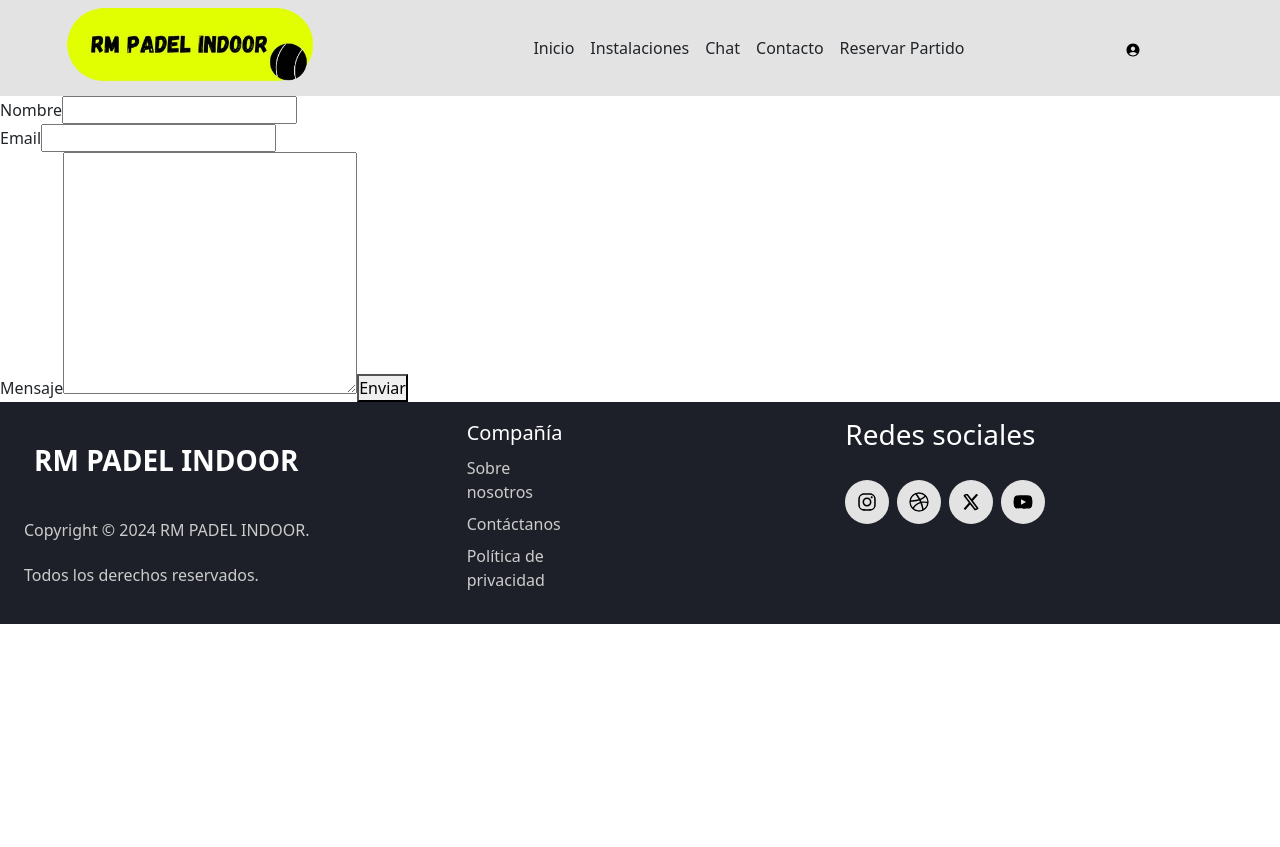
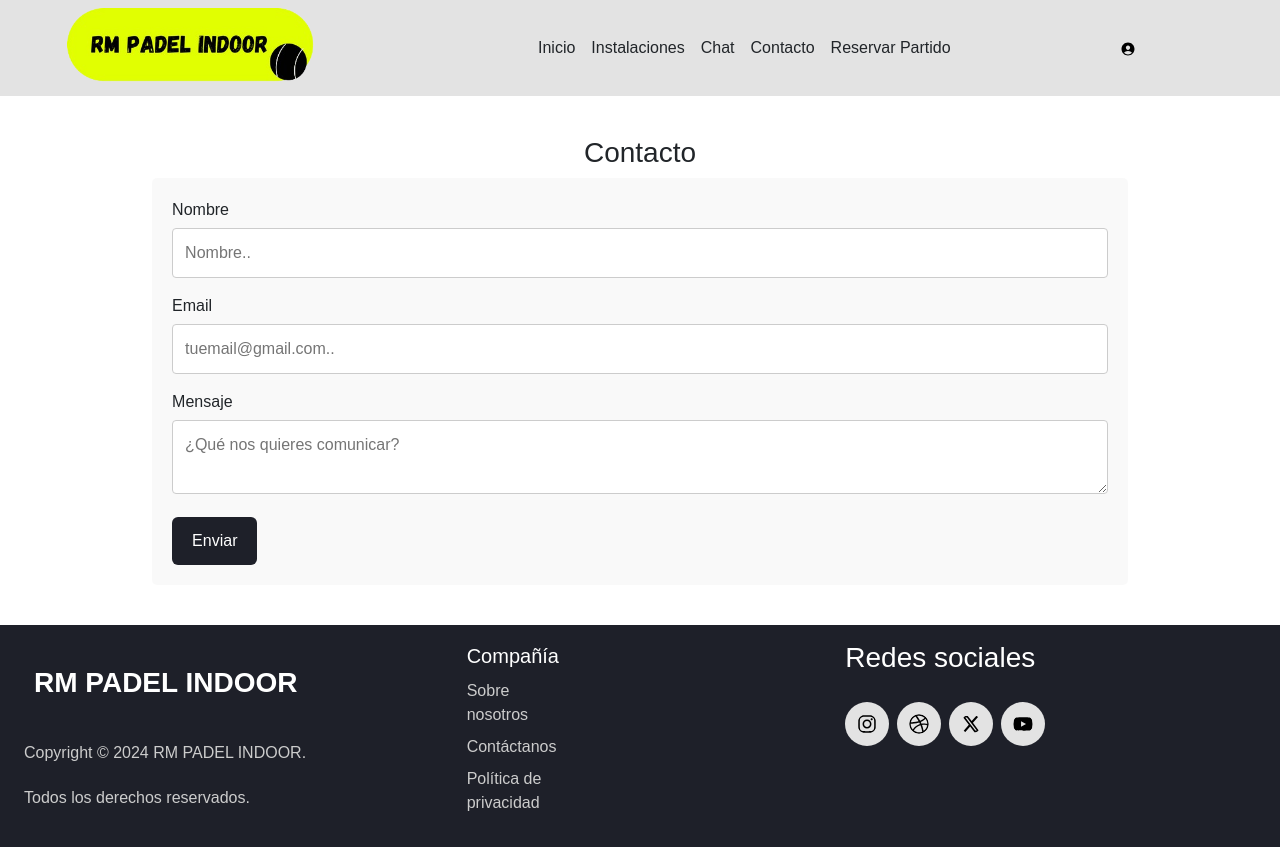
Before and after one commit to rubenmh4/frontTFG, a React (Vite) app in the folder front-end-tfg/: page /contacto in a window 1280 px wide. Before the commit the page ends 800 px from the top, so only its background shows below. Built offline with nearby package versions, Linux system fonts and the light colour scheme.

Commit message:
Page Contact done with style and functions

```diff
--- /dev/null
+++ b/front-end-tfg/src/Pages/Contacto/Contacto.css
@@ -0,0 +1,42 @@
+body {font-family: Arial, Helvetica, sans-serif;}
+* {box-sizing: border-box;}
+
+
+.form-contacto input[type=text] ,input[type=email],textarea {
+  width: 100%;
+  padding: 12px;
+  border: 1px solid #ccc;
+  border-radius: 4px;
+  box-sizing: border-box;
+  margin-top: 6px;
+  margin-bottom: 16px;
+  resize: vertical;
+}
+
+.submit-contacto{
+  background-color: #1E2029;
+  color: white;
+  padding: 12px 20px;
+  border: none;
+  border-radius: 6px;
+  cursor: pointer;
+}
+
+
+.container-contacto {
+  border-radius: 5px;
+  background-color: #f2f2f275;
+  padding: 20px;
+  display: flex;
+  justify-content: center;
+}
+.container-contacto-principal {
+    display: flex;
+    flex-direction: column;
+    width: 100%;
+    align-items: center;
+    justify-content: center;
+    margin-top: 2.5rem;
+    margin-bottom: 2.5rem;
+
+}
--- a/front-end-tfg/src/Pages/Contacto/Contacto.jsx
+++ b/front-end-tfg/src/Pages/Contacto/Contacto.jsx
@@ -1,41 +1,47 @@
-import emailjs from '@emailjs/browser';
-import { useRef } from 'react';
+import emailjs from "@emailjs/browser";
+import { useRef } from "react";
+import "./Contacto.css";
 
 export const Contacto = () => {
+  const form = useRef();
 
-const form = useRef()
-
-const handleSubmit = (e)=> {
-    e.preventDefault()
-    emailjs.sendForm('service_ttdnl84','template_8k47xhe',form.current, {
-        publicKey: 'F8-5YhO-SLbXP6iZZ'
+  const handleSubmit = (e) => {
+    e.preventDefault();
+    emailjs
+      .sendForm("service_ttdnl84", "template_8k47xhe", form.current, {
+        publicKey: "F8-5YhO-SLbXP6iZZ",
       })
-    .then( ()=> {
-        console.log('SUCCES!')
+      .then(
+        () => {
+          console.log("SUCCES!");
         },
-    (err)=> {
-        console.log(err)
-})
-
+        (err) => {
+          console.log(err);
         }
-
+      );
+  };
 
   return (
-    <div className="contianer-contacto">
-      <div className="container-contacto-card">
-        <div className="form-contacto">
-            <form ref={form} onSubmit={handleSubmit}>
-                <label htmlFor="name">Nombre</label>
-                <input type="text" id="name" name="name"/> <br />
-                <label htmlFor="">Email</label>
-                <input type="email" id="email" name="email"/><br />
+   <>
+<div className="container-contacto-principal">
+<h3>Contacto</h3>
+
+<div className="container-contacto">
+  <form className="form-contacto" ref={form} onSubmit={handleSubmit}>
+    <label htmlFor="name">Nombre </label>
+    <input type="text" id="name" name="name" placeholder="Nombre.."/>
+
+    <label htmlFor="email">Email</label>
+    <input type="email" id="email" name="email" placeholder="tuemail@gmail.com.."/>
+
     <label htmlFor="message">Mensaje</label>
-                <textarea name="message" id="message" cols="30" rows="10"></textarea>
-                <button type='submit'>Enviar</button>
+    <textarea id="message" name="message" placeholder="¿Qué nos quieres comunicar?" ></textarea>
+
+    <button className="submit-contacto" type="submit">Enviar </button>
   </form>
 </div>
-        <div></div>
 </div>
-    </div>
+
+</>
   );
 };
```
Lines whose indentation alone changed are shown as unchanged.
